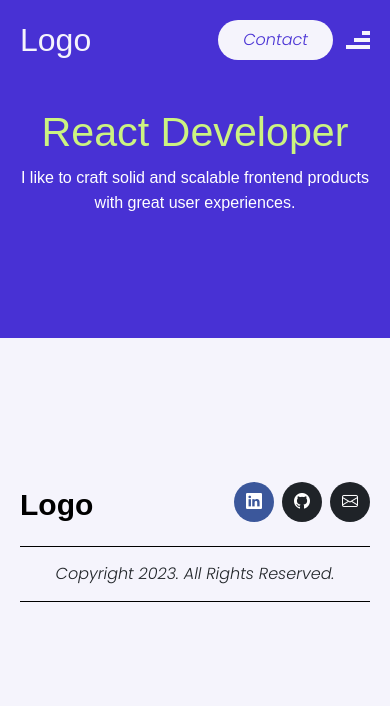
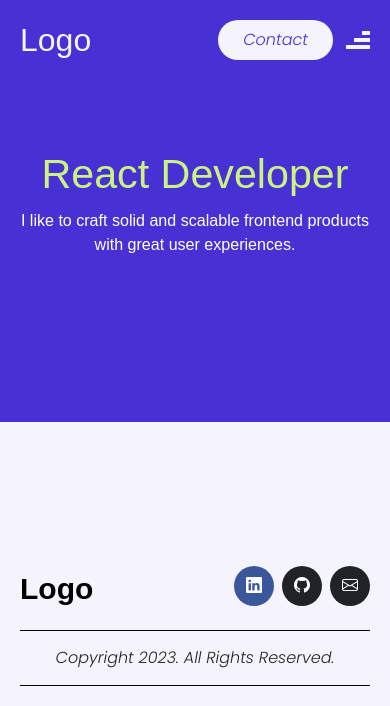
Before and after one commit to Anshkakkar15/next-portfolio, a Next.js app: page / in a window 390 px wide. Shown: the top 706 px of the page. Built offline with nearby package versions, Linux system fonts and the light colour scheme; a web font is replaced by a local one.

Commit message:
added new

```diff
--- a/styles/Banner.module.css
+++ b/styles/Banner.module.css
@@ -46,6 +46,6 @@
 
 @media screen and (max-width: 800px) {
   .banner_canvas {
-    height: 40vh;
+    height: 50vh;
   }
 }
```
